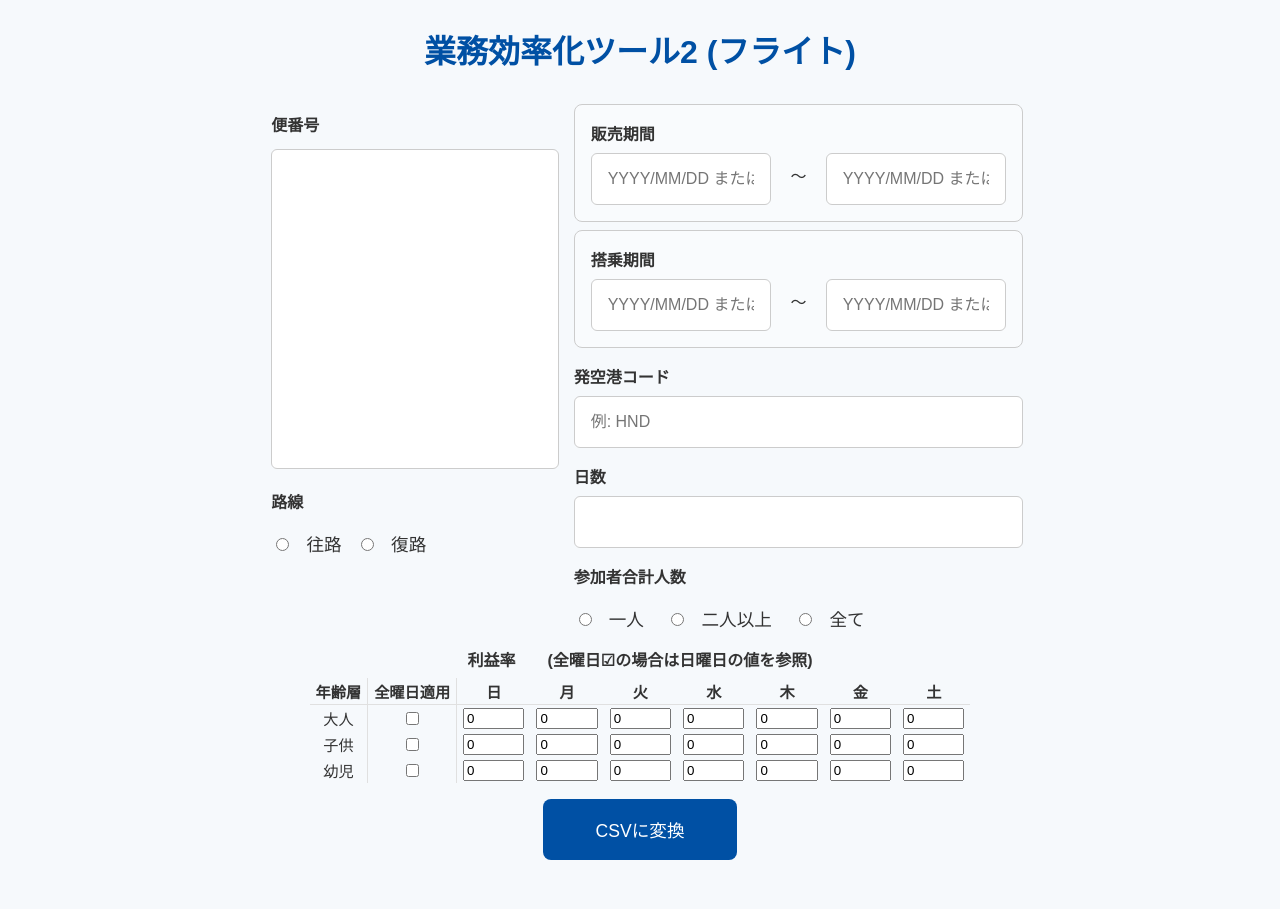
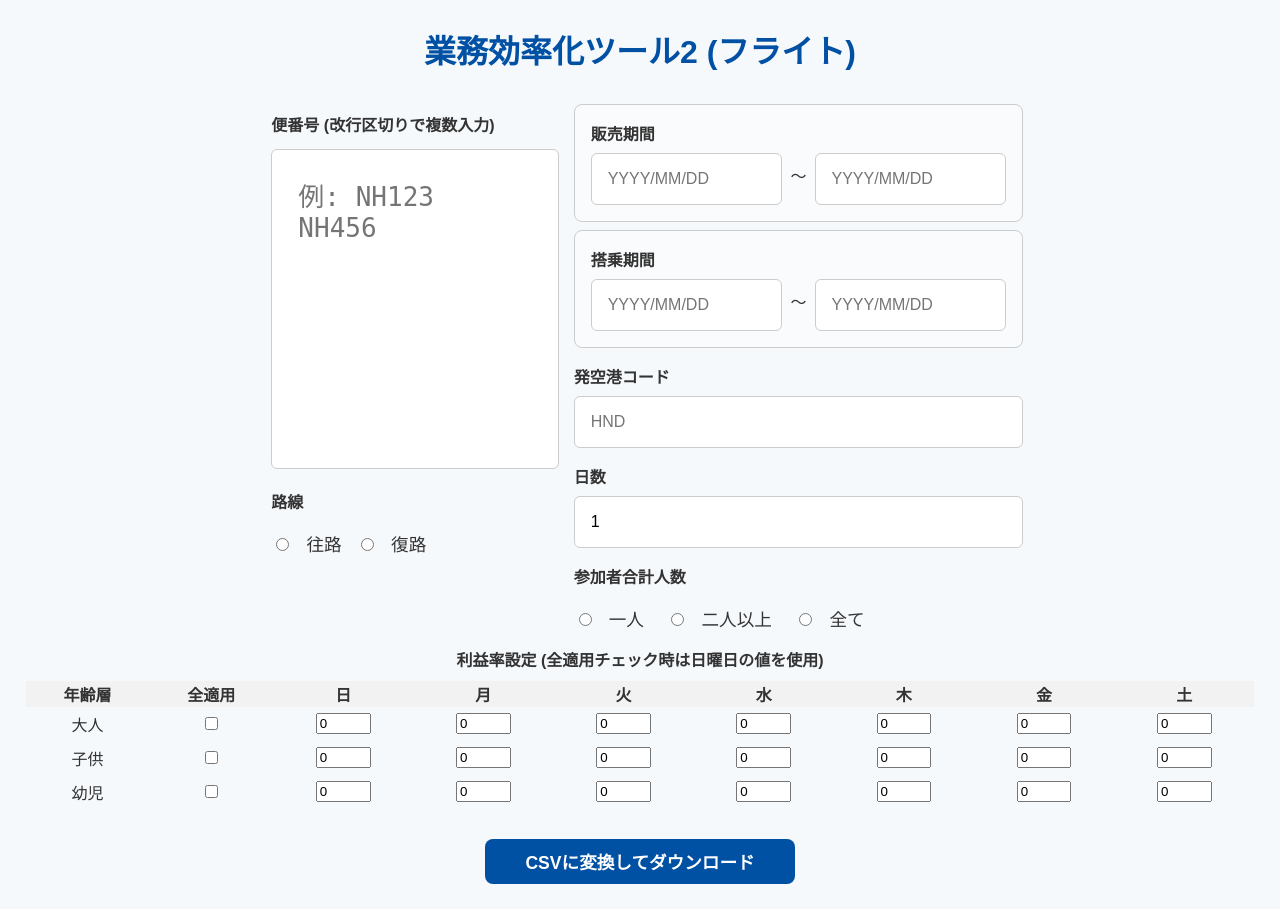
Before and after one commit to mizki15/legendary-pancake, a Flask app: page /work_optimize2 in a window 1280 px wide. Before the commit the page ends 860 px from the top, so only its background shows below. Run offline with Flask 3, Linux system fonts and the light colour scheme.

Commit message:
Update work_optimize2.html

```diff
--- a/templates/work_optimize2.html
+++ b/templates/work_optimize2.html
@@ -11,13 +11,13 @@
     <form action="{{ url_for('work_optimize2.convert') }}" method="post">
         <div class="main-grid">
             <div class="left-half">
-                <label>便番号</label>
-                <textarea class ="lefttext" name="flight_number" rows="18" required></textarea>
+                <label>便番号 (改行区切りで複数入力)</label>
+                <textarea class ="lefttext" name="flight_number" rows="18" required placeholder="例: NH123&#13;NH456"></textarea>
 
                 <label style="margin-top:1em; display:block;">路線</label>
-                <div class="route-horizontal" style="margin-bottom:1em;">
+                <div class="route-horizontal">
                     <label><input type="radio" name="routes" value="往路" required> 往路</label>
-                    <label><input type="radio" name="routes" value="復路" required> 復路</label>
+                    <label><input type="radio" name="routes" value="復路"> 復路</label>
                 </div>
             </div>
 
@@ -25,117 +25,58 @@
                 <div class="flight-period-box">
                     <label>販売期間</label>
                     <div class="flight-period-inline">
-                        <input type="text" name="sale_from" placeholder="YYYY/MM/DD または YYYYMMDD" required>
-                        <span style="margin:0 0.7em;">～</span>
-                        <input type="text" name="sale_to" placeholder="YYYY/MM/DD または YYYYMMDD" required>
+                        <input type="text" name="sale_from" placeholder="YYYY/MM/DD" required>
+                        <span>～</span>
+                        <input type="text" name="sale_to" placeholder="YYYY/MM/DD" required>
                     </div>
                 </div>
 
                 <div class="flight-period-box">
                     <label>搭乗期間</label>
                     <div class="flight-period-inline">
-                        <input type="text" name="flight_from" placeholder="YYYY/MM/DD または YYYYMMDD" required>
-                        <span style="margin:0 0.7em;">～</span>
-                        <input type="text" name="flight_to" placeholder="YYYY/MM/DD または YYYYMMDD" required>
+                        <input type="text" name="flight_from" placeholder="YYYY/MM/DD" required>
+                        <span>～</span>
+                        <input type="text" name="flight_to" placeholder="YYYY/MM/DD" required>
                     </div>
                 </div>
 
                 <label>発空港コード</label>
-                <input type="text" name="airport" placeholder="例: HND" required>
+                <input type="text" name="airport" placeholder="HND" required>
 
                 <label>日数</label>
-                <input class="day-input" min="1" type="number" name="day" required>
+                <input class="day-input" type="number" name="day" min="1" value="1" required>
 
                 <label>参加者合計人数</label>
                 <div class="radio-group-horizontal">
                     <label><input type="radio" name="participants" value="1" required> 一人</label>
-                    <label><input type="radio" name="participants" value="2" required> 二人以上</label>
-                    <label><input type="radio" name="participants" value="全て" required> 全て</label>
+                    <label><input type="radio" name="participants" value="2"> 二人以上</label>
+                    <label><input type="radio" name="participants" value="全て"> 全て</label>
                 </div>
             </div>
         </div>
 
         <div class="submit-container">
-            <div class="day-table-container" style="margin-bottom: 1em; margin-top: 0em;">
-                <label>利益率　　(全曜日☑の場合は日曜日の値を参照)</label>
-                <div style="display: flex; justify-content: center;">
-                <table class="day-table" style="margin-top: 0.5em; border-collapse: collapse; min-width: 0; text-align: center; font-size: 0.95em;">
+            <label>利益率設定 (全適用チェック時は日曜日の値を使用)</label>
+            <table class="day-table" style="width:100%; border-collapse: collapse; margin-top:10px;">
                 <thead>
-                        <tr>
-                            <th style="padding:2px 6px; border-right: 1.5px solid #e0e0e0; border-bottom: 1.5px solid #e0e0e0;">年齢層</th>
-                            <th style="padding:2px 6px; border-right: 1.5px solid #e0e0e0; border-bottom: 1.5px solid #e0e0e0;">全曜日適用</th>
-                            <th style="padding:2px 6px; border-bottom: 1.5px solid #e0e0e0;">日</th>
-                            <th style="padding:2px 6px; border-bottom: 1.5px solid #e0e0e0;">月</th>
-                            <th style="padding:2px 6px; border-bottom: 1.5px solid #e0e0e0;">火</th>
-                            <th style="padding:2px 6px; border-bottom: 1.5px solid #e0e0e0;">水</th>
-                            <th style="padding:2px 6px; border-bottom: 1.5px solid #e0e0e0;">木</th>
-                            <th style="padding:2px 6px; border-bottom: 1.5px solid #e0e0e0;">金</th>
-                            <th style="padding:2px 6px; border-bottom: 1.5px solid #e0e0e0;">土</th>
+                    <tr style="background:#f2f2f2;">
+                        <th>年齢層</th><th>全適用</th><th>日</th><th>月</th><th>火</th><th>水</th><th>木</th><th>金</th><th>土</th>
                     </tr>
                 </thead>
                 <tbody>
+                    {% for type_en, type_ja in [('adult','大人'), ('child','子供'), ('infant','幼児')] %}
                     <tr>
-                            <td style="padding:2px 6px; border-right: 1.5px solid #e0e0e0;">大人</td>
-                            <td style="padding:2px 6px; border-right: 1.5px solid #e0e0e0;">
-                                <input type="checkbox" name="profit_adult_allweek" value="1">
-                            </td>
-                            <td style="padding:2px 6px;"><input type="number" name="profit_adult[]" min="0" step="1" value="0" style="width:4em;"></td>
-                            <td style="padding:2px 6px;"><input type="number" name="profit_adult[]" min="0" step="1" value="0" style="width:4em;"></td>
-                            <td style="padding:2px 6px;"><input type="number" name="profit_adult[]" min="0" step="1" value="0" style="width:4em;"></td>
-                            <td style="padding:2px 6px;"><input type="number" name="profit_adult[]" min="0" step="1" value="0" style="width:4em;"></td>
-                            <td style="padding:2px 6px;"><input type="number" name="profit_adult[]" min="0" step="1" value="0" style="width:4em;"></td>
-                            <td style="padding:2px 6px;"><input type="number" name="profit_adult[]" min="0" step="1" value="0" style="width:4em;"></td>
-                            <td style="padding:2px 6px;"><input type="number" name="profit_adult[]" min="0" step="1" value="0" style="width:4em;"></td>
+                        <td style="padding:5px;">{{ type_ja }}</td>
+                        <td><input type="checkbox" name="profit_{{ type_en }}_allweek" value="1"></td>
+                        {% for i in range(7) %}
+                        <td><input type="number" name="profit_{{ type_en }}[]" value="0" style="width:3.5em;"></td>
+                        {% endfor %}
                     </tr>
-
-                        <tr>
-                            <td style="padding:2px 6px; border-right: 1.5px solid #e0e0e0;">子供</td>
-                            <td style="padding:2px 6px; border-right: 1.5px solid #e0e0e0;">
-                                <input type="checkbox" name="profit_child_allweek" value="1">
-                            </td>
-                            <td style="padding:2px 6px;"><input type="number" name="profit_child[]" min="0" step="1" value="0" style="width:4em;"></td>
-                            <td style="padding:2px 6px;"><input type="number" name="profit_child[]" min="0" step="1" value="0" style="width:4em;"></td>
-                            <td style="padding:2px 6px;"><input type="number" name="profit_child[]" min="0" step="1" value="0" style="width:4em;"></td>
-                            <td style="padding:2px 6px;"><input type="number" name="profit_child[]" min="0" step="1" value="0" style="width:4em;"></td>
-                            <td style="padding:2px 6px;"><input type="number" name="profit_child[]" min="0" step="1" value="0" style="width:4em;"></td>
-                            <td style="padding:2px 6px;"><input type="number" name="profit_child[]" min="0" step="1" value="0" style="width:4em;"></td>
-                            <td style="padding:2px 6px;"><input type="number" name="profit_child[]" min="0" step="1" value="0" style="width:4em;"></td>
-                        </tr>
-
-                        <tr>
-                            <td style="padding:2px 6px; border-right: 1.5px solid #e0e0e0;">幼児</td>
-                            <td style="padding:2px 6px; border-right: 1.5px solid #e0e0e0;">
-                                <input type="checkbox" name="profit_infant_allweek" value="1">
-                            </td>
-                            <td style="padding:2px 6px;"><input type="number" name="profit_infant[]" min="0" step="1" value="0" style="width:4em;"></td>
-                            <td style="padding:2px 6px;"><input type="number" name="profit_infant[]" min="0" step="1" value="0" style="width:4em;"></td>
-                            <td style="padding:2px 6px;"><input type="number" name="profit_infant[]" min="0" step="1" value="0" style="width:4em;"></td>
-                            <td style="padding:2px 6px;"><input type="number" name="profit_infant[]" min="0" step="1" value="0" style="width:4em;"></td>
-                            <td style="padding:2px 6px;"><input type="number" name="profit_infant[]" min="0" step="1" value="0" style="width:4em;"></td>
-                            <td style="padding:2px 6px;"><input type="number" name="profit_infant[]" min="0" step="1" value="0" style="width:4em;"></td>
-                            <td style="padding:2px 6px;"><input type="number" name="profit_infant[]" min="0" step="1" value="0" style="width:4em;"></td>
-                        </tr>
-
+                    {% endfor %}
                 </tbody>
             </table>
-                </div>
-            </div>
-
-            <button type="submit">CSVに変換</button>
+            <button type="submit" style="margin-top:30px; padding: 10px 40px; font-weight: bold; cursor: pointer;">CSVに変換してダウンロード</button>
         </div>
     </form>
-
-<script>
-// 数値欄をクリックしたら全選択（従来の機能）
-document.addEventListener('DOMContentLoaded', function() {
-    document.querySelectorAll('input[type="number"]')
-        .forEach(function(input) {
-            input.addEventListener('focus', function(e) {
-                e.target.select();
-            });
-        });
-});
-</script>
-
 </body>
 </html>
```
Lines whose indentation alone changed are shown as unchanged.
